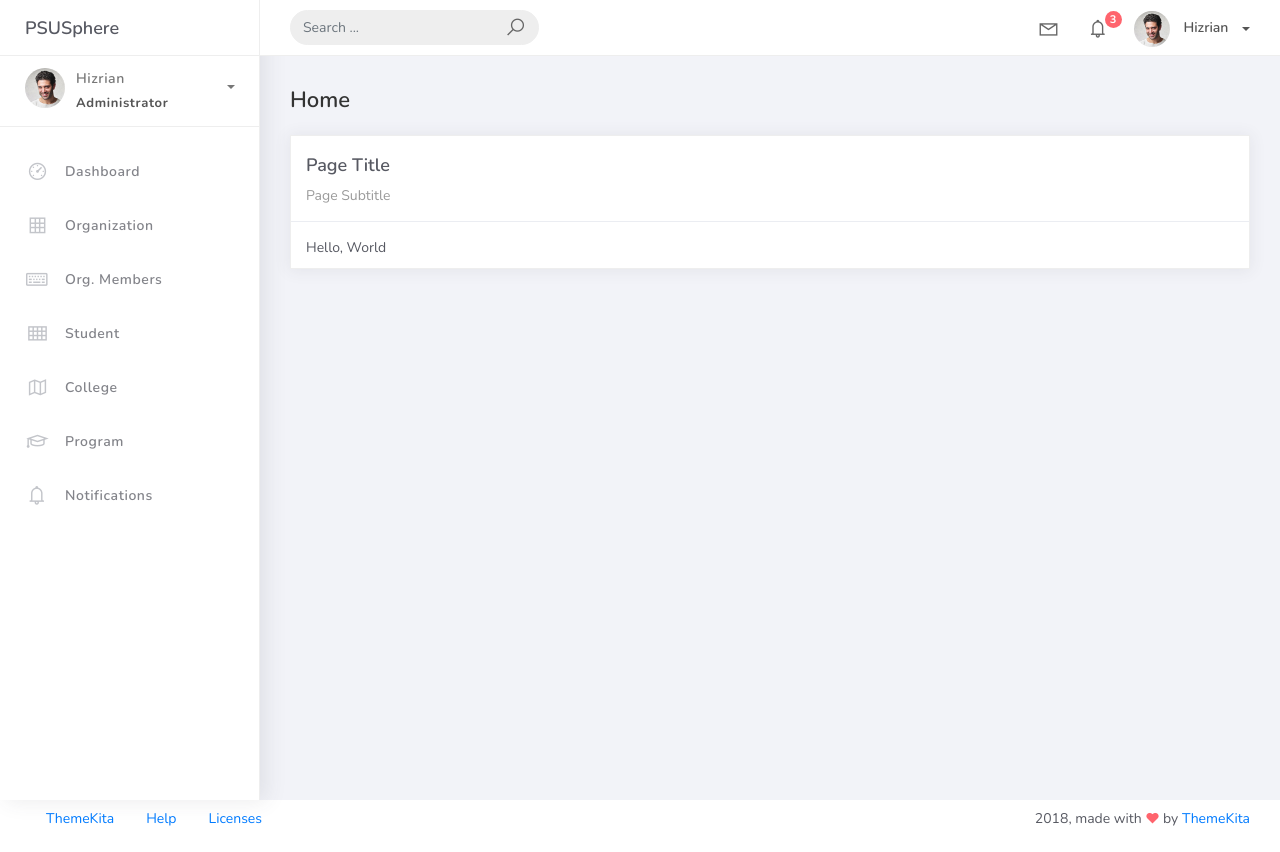
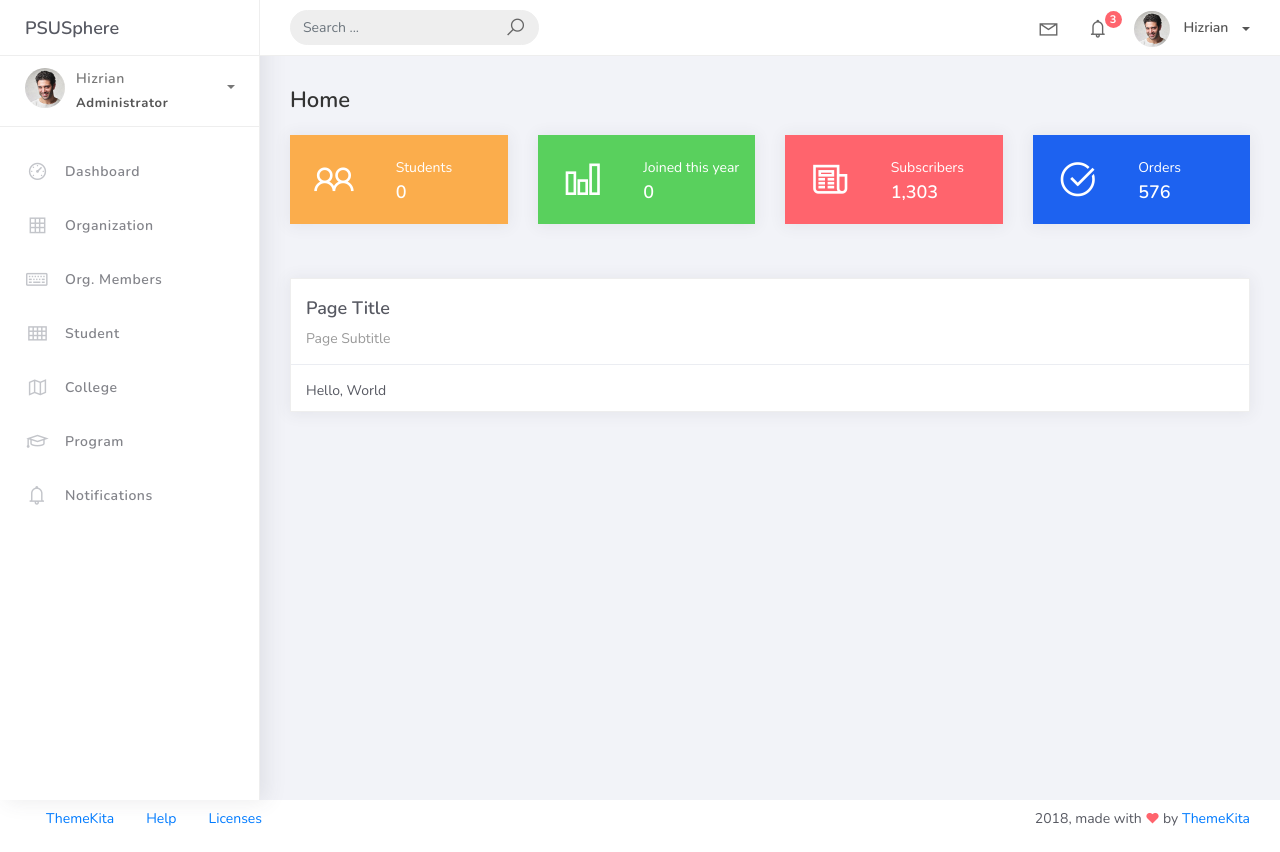
Before and after one commit to Hawksprey420/psusphere, a Django app: page / in a window 1280 px wide. Run offline with Django 5.2, Linux system fonts and the light colour scheme; data that the repository does not hold is empty; some libraries are stand-ins or nearby versions.

Commit message:
initial part 5 complete

```diff
--- a/projectsite/studentorg/views.py
+++ b/projectsite/studentorg/views.py
@@ -5,18 +5,49 @@ from studentorg.models import Organization, OrgMember, Student, College, Program
 from studentorg.forms import (
     OrganizationForm, OrgMemberForm, StudentForm, CollegeForm, ProgramForm
 )
+from django.db.models import Q
 from django.urls import reverse_lazy
+from django.utils import timezone
 class HomePageView(ListView):
     model = Organization
     context_object_name = 'home'
     template_name = "home.html"
     paginate_by = 5
 
+    def get_context_data(self, **kwargs):
+        context = super().get_context_data(**kwargs)
+        context["total_students"] = Student.objects.count()
+
+        today = timezone.now().date()
+        count = (
+            OrgMember.objects.filter(date_joined__year=today.year
+        )
+        .values("student")
+        .distinct()
+        .count()
+        )
+        context["students_joined_this_year"] = count
+        return context
+
+
+
 class OrganizationList(ListView):
-     model = Organization
-     context_object_name = 'organization'
-     template_name = 'org_list.html'
-     paginate_by = 5
+    model = Organization
+    context_object_name = 'organization'
+    template_name = 'org_list.html'
+    paginate_by = 5
+    ordering = ["college__college_name", "name"]
+
+    def get_queryset(self):
+        qs = super().get_queryset()
+        query = self.request.GET.get('q')
+
+        if query:
+            qs = qs.filter(
+            Q(name__icontains=query) | Q(description__icontains=query)
+            )
+        return qs
+
 
 class OrganizationCreateView(CreateView):
     model = Organization
@@ -34,6 +65,7 @@ class OrganizationDeleteView(DeleteView):
     model = Organization
     template_name = 'org_del.html'
     success_url = reverse_lazy('organization-list')
+    paginate_by = 5
 
 class OrgMemberList(ListView):
     model = OrgMember
@@ -110,6 +142,28 @@ class ProgramList(ListView):
     template_name = 'program_list.html'
     paginate_by = 5
 
+    def get_queryset(self):
+        qs = super().get_queryset()
+        query = self.request.GET.get('q')
+        sort_by = self.request.GET.get('sort_by')
+
+        # 🔍 Search
+        if query:
+            qs = qs.filter(
+                Q(program_name__icontains=query) |
+                Q(college__college_name__icontains=query)
+            )
+
+        # ↕️ Sorting
+        allowed = ['program_name', 'college__college_name']
+        if sort_by in allowed:
+            qs = qs.order_by(sort_by)
+        else:
+            qs = qs.order_by('program_name')
+
+        return qs
+
+
 class ProgramCreateView(CreateView):
     model = Program
     form_class = ProgramForm
--- a/projectsite/templates/home.html
+++ b/projectsite/templates/home.html
@@ -3,17 +3,110 @@
 <div class="content">
   <div class="container-fluid">
     <h4 class="page-title">Home</h4>
+
+    <!-- Stats Row -->
     <div class="row">
+      <!-- Students -->
+      <div class="col-md-3">
+        <div class="card card-stats card-warning">
+          <div class="card-body">
+            <div class="row">
+              <div class="col-5">
+                <div class="icon-big text-center">
+                  <i class="la la-users"></i>
+                </div>
+              </div>
+              <div class="col-7 d-flex align-items-center">
+                <div class="numbers">
+                  <p class="card-category">Students</p>
+                  <h4 class="card-title">{{total_students}}</h4>
+                </div>
+              </div>
+            </div>
+          </div>
+        </div>
+      </div>
+
+      <!-- Join/s -->
+      <div class="col-md-3">
+        <div class="card card-stats card-success">
+          <div class="card-body">
+            <div class="row">
+              <div class="col-5">
+                <div class="icon-big text-center">
+                  <i class="la la-bar-chart"></i>
+                </div>
+              </div>
+              <div class="col-7 d-flex align-items-center">
+                <div class="numbers">
+                  <p class="card-category">Joined this year</p>
+                  <h4 class="card-title">{{students_joined_this_year}}</h4>
+                </div>
+              </div>
+            </div>
+          </div>
+        </div>
+      </div>
+
+      <!-- Subscribers -->
+      <div class="col-md-3">
+        <div class="card card-stats card-danger">
+          <div class="card-body">
+            <div class="row">
+              <div class="col-5">
+                <div class="icon-big text-center">
+                  <i class="la la-newspaper-o"></i>
+                </div>
+              </div>
+              <div class="col-7 d-flex align-items-center">
+                <div class="numbers">
+                  <p class="card-category">Subscribers</p>
+                  <h4 class="card-title">1,303</h4>
+                </div>
+              </div>
+            </div>
+          </div>
+        </div>
+      </div>
+
+      <!-- Orders -->
+      <div class="col-md-3">
+        <div class="card card-stats card-primary">
+          <div class="card-body">
+            <div class="row">
+              <div class="col-5">
+                <div class="icon-big text-center">
+                  <i class="la la-check-circle"></i>
+                </div>
+              </div>
+              <div class="col-7 d-flex align-items-center">
+                <div class="numbers">
+                  <p class="card-category">Orders</p>
+                  <h4 class="card-title">576</h4>
+                </div>
+              </div>
+            </div>
+          </div>
+        </div>
+      </div>
+    </div>
+
+    <!-- Example Content Card -->
+    <div class="row mt-4">
       <div class="col-md-12">
         <div class="card">
           <div class="card-header">
             <div class="card-title">Page Title</div>
             <div class="card-category">Page Subtitle</div>
           </div>
-          <div class="card-body">Hello, World</div>
+          <div class="card-body">
+            Hello, World
+          </div>
         </div>
       </div>
     </div>
+
   </div>
 </div>
+
 {% endblock %}
--- a/projectsite/templates/org_list.html
+++ b/projectsite/templates/org_list.html
@@ -16,9 +16,9 @@
                     <div class="card-body">
                         <div class="row mb-3">
                             <div class="col-md-6">
-                                <form class="navbar-left navbar-form nav-search" action="">
+                                <form class="navbar-left navbar-form nav-search" action="{% url 'organization-list' %}">
                                     <div class="input-group">
-                                        <input type="text" placeholder="Search ..." class="form-control" />
+                                        <input type="text" placeholder="..." class="form-control" name="q"/>
                                         <div class="input-group-append">
                                             <span class="input-group-text">
                                                 <i class="la la-search search-icon"></i>
```
Also changed, not shown: projectsite/templates/program_list.html (+45 -11 lines).
